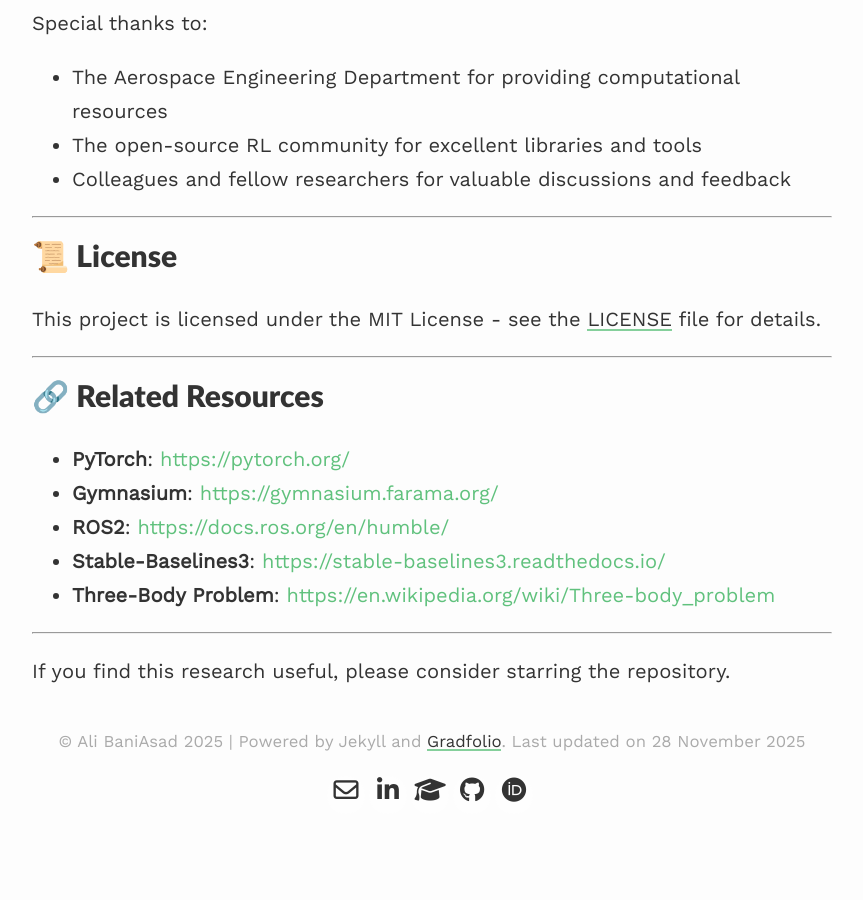
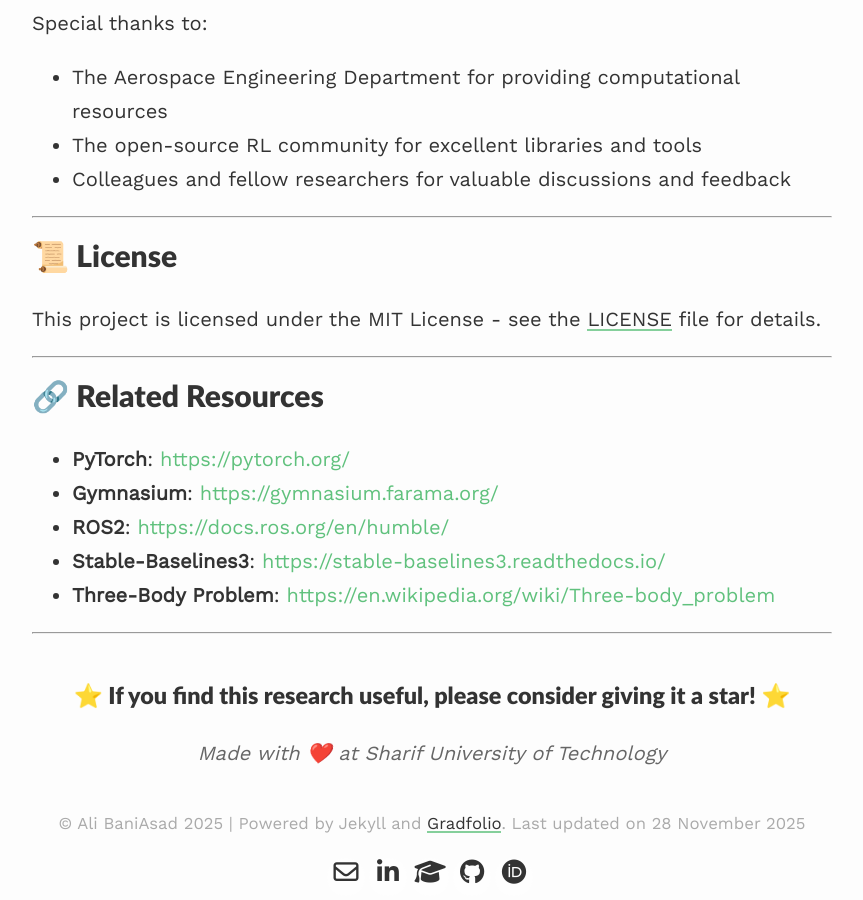
Before and after one commit to alibaniasad1999/alibaniasad1999.github.io, a Jekyll site: the page built from _projects/1.Master.md, in a window 1280 px wide and 900 px high, scrolled down 19564 px. Shown: the whole window, without its empty margins (208-1071 px from the left). Built offline with Jekyll 4.4.1, drawn with Linux system fonts in a browser that asks for light colours; formulas are drawn with MathJax 3; before the commit the page ends 20382 px from its top, so only the background shows below that; some of the changed text lies outside the part shown.

Commit message:
Revert "gpt new clean"
This reverts commit cf62b0d53565003dc4f51e8b0a2d81e98993c116.

```diff
--- a/_projects/1.Master.md
+++ b/_projects/1.Master.md
@@ -172,63 +172,63 @@
         <td style="padding: 12px; text-align: center; border-bottom: 1px solid #eee;">8,432 ± 2,156</td>
         <td style="padding: 12px; text-align: center; border-bottom: 1px solid #eee;">45.2 ± 8.3</td>
         <td style="padding: 12px; text-align: center; border-bottom: 1px solid #eee;">72.4</td>
-        <td style="padding: 12px; text-align: center; border-bottom: 1px solid #eee;">2 / 5</td>
+        <td style="padding: 12px; text-align: center; border-bottom: 1px solid #eee;">⭐⭐</td>
       </tr>
       <tr style="background: #f9f9f9;">
         <td style="padding: 12px; border-bottom: 1px solid #eee;"><strong>DDPG</strong></td>
         <td style="padding: 12px; text-align: center; border-bottom: 1px solid #eee;">1,234 ± 892</td>
         <td style="padding: 12px; text-align: center; border-bottom: 1px solid #eee;">28.7 ± 5.2</td>
         <td style="padding: 12px; text-align: center; border-bottom: 1px solid #eee;">84.6</td>
-        <td style="padding: 12px; text-align: center; border-bottom: 1px solid #eee;">3 / 5</td>
+        <td style="padding: 12px; text-align: center; border-bottom: 1px solid #eee;">⭐⭐⭐</td>
       </tr>
       <tr>
         <td style="padding: 12px; border-bottom: 1px solid #eee;"><strong>TD3</strong></td>
         <td style="padding: 12px; text-align: center; border-bottom: 1px solid #eee;">967 ± 654</td>
         <td style="padding: 12px; text-align: center; border-bottom: 1px solid #eee;">26.4 ± 4.1</td>
         <td style="padding: 12px; text-align: center; border-bottom: 1px solid #eee;">88.2</td>
-        <td style="padding: 12px; text-align: center; border-bottom: 1px solid #eee;">4 / 5</td>
+        <td style="padding: 12px; text-align: center; border-bottom: 1px solid #eee;">⭐⭐⭐⭐</td>
       </tr>
       <tr style="background: #f9f9f9;">
         <td style="padding: 12px; border-bottom: 1px solid #eee;"><strong>SAC</strong></td>
         <td style="padding: 12px; text-align: center; border-bottom: 1px solid #eee;">1,045 ± 721</td>
         <td style="padding: 12px; text-align: center; border-bottom: 1px solid #eee;">27.8 ± 4.8</td>
         <td style="padding: 12px; text-align: center; border-bottom: 1px solid #eee;">86.9</td>
-        <td style="padding: 12px; text-align: center; border-bottom: 1px solid #eee;">4 / 5</td>
+        <td style="padding: 12px; text-align: center; border-bottom: 1px solid #eee;">⭐⭐⭐⭐</td>
       </tr>
       <tr>
         <td style="padding: 12px; border-bottom: 1px solid #eee;"><strong>PPO</strong></td>
         <td style="padding: 12px; text-align: center; border-bottom: 1px solid #eee;">1,398 ± 978</td>
         <td style="padding: 12px; text-align: center; border-bottom: 1px solid #eee;">31.2 ± 6.3</td>
         <td style="padding: 12px; text-align: center; border-bottom: 1px solid #eee;">81.5</td>
-        <td style="padding: 12px; text-align: center; border-bottom: 1px solid #eee;">3 / 5</td>
+        <td style="padding: 12px; text-align: center; border-bottom: 1px solid #eee;">⭐⭐⭐</td>
       </tr>
       <tr style="background: #e3f2fd;">
         <td style="padding: 12px; border-bottom: 1px solid #eee;"><strong>MA-DDPG</strong></td>
         <td style="padding: 12px; text-align: center; border-bottom: 1px solid #eee;">892 ± 423</td>
         <td style="padding: 12px; text-align: center; border-bottom: 1px solid #eee;">25.1 ± 3.2</td>
         <td style="padding: 12px; text-align: center; border-bottom: 1px solid #eee;">91.7</td>
-        <td style="padding: 12px; text-align: center; border-bottom: 1px solid #eee;">4 / 5</td>
+        <td style="padding: 12px; text-align: center; border-bottom: 1px solid #eee;">⭐⭐⭐⭐</td>
       </tr>
       <tr style="background: #c8e6c9;">
         <td style="padding: 12px; border-bottom: 1px solid #eee;"><strong>MA-TD3</strong> 🏆</td>
         <td style="padding: 12px; text-align: center; border-bottom: 1px solid #eee; font-weight: bold;">687 ± 312</td>
         <td style="padding: 12px; text-align: center; border-bottom: 1px solid #eee; font-weight: bold;">23.4 ± 2.8</td>
         <td style="padding: 12px; text-align: center; border-bottom: 1px solid #eee; font-weight: bold;">95.3</td>
-        <td style="padding: 12px; text-align: center; border-bottom: 1px solid #eee;">5 / 5</td>
+        <td style="padding: 12px; text-align: center; border-bottom: 1px solid #eee;">⭐⭐⭐⭐⭐</td>
       </tr>
       <tr style="background: #e3f2fd;">
         <td style="padding: 12px; border-bottom: 1px solid #eee;"><strong>MA-SAC</strong></td>
         <td style="padding: 12px; text-align: center; border-bottom: 1px solid #eee;">734 ± 367</td>
         <td style="padding: 12px; text-align: center; border-bottom: 1px solid #eee;">24.2 ± 3.1</td>
         <td style="padding: 12px; text-align: center; border-bottom: 1px solid #eee;">93.8</td>
-        <td style="padding: 12px; text-align: center; border-bottom: 1px solid #eee;">5 / 5</td>
+        <td style="padding: 12px; text-align: center; border-bottom: 1px solid #eee;">⭐⭐⭐⭐⭐</td>
       </tr>
       <tr style="background: #e3f2fd;">
         <td style="padding: 12px; border-bottom: 1px solid #eee;"><strong>MA-PPO</strong></td>
         <td style="padding: 12px; text-align: center; border-bottom: 1px solid #eee;">856 ± 445</td>
         <td style="padding: 12px; text-align: center; border-bottom: 1px solid #eee;">26.7 ± 3.9</td>
         <td style="padding: 12px; text-align: center; border-bottom: 1px solid #eee;">90.4</td>
-        <td style="padding: 12px; text-align: center; border-bottom: 1px solid #eee;">4 / 5</td>
+        <td style="padding: 12px; text-align: center; border-bottom: 1px solid #eee;">⭐⭐⭐⭐</td>
       </tr>
     </tbody>
   </table>
@@ -775,4 +775,7 @@
 
 ---
 
-If you find this research useful, please consider starring the repository.
+<div align="center" style="margin: 40px 0;">
+  <h3>⭐ If you find this research useful, please consider giving it a star! ⭐</h3>
+  <p style="color: #666; font-style: italic;">Made with ❤️ at Sharif University of Technology</p>
+</div>
```
